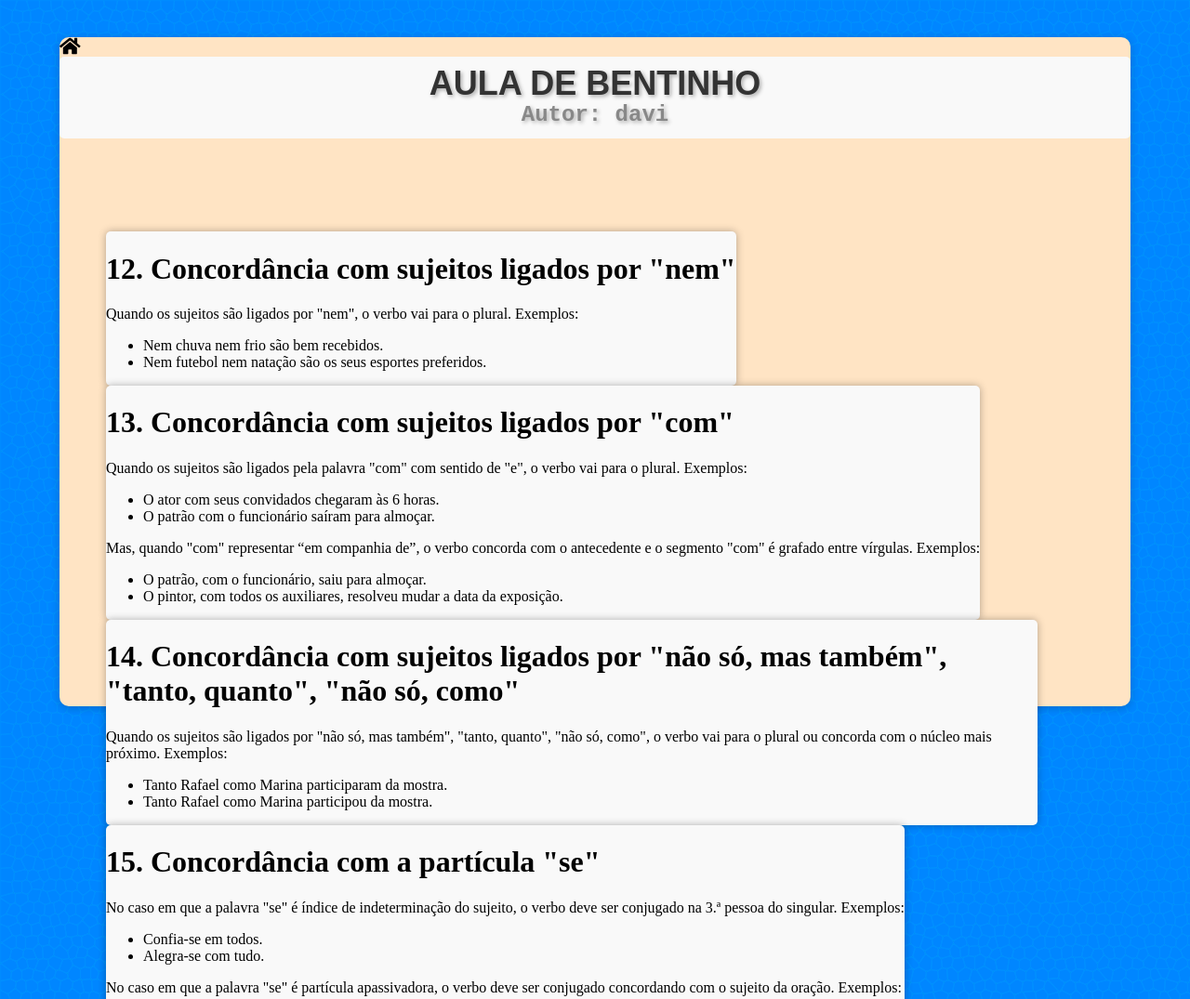
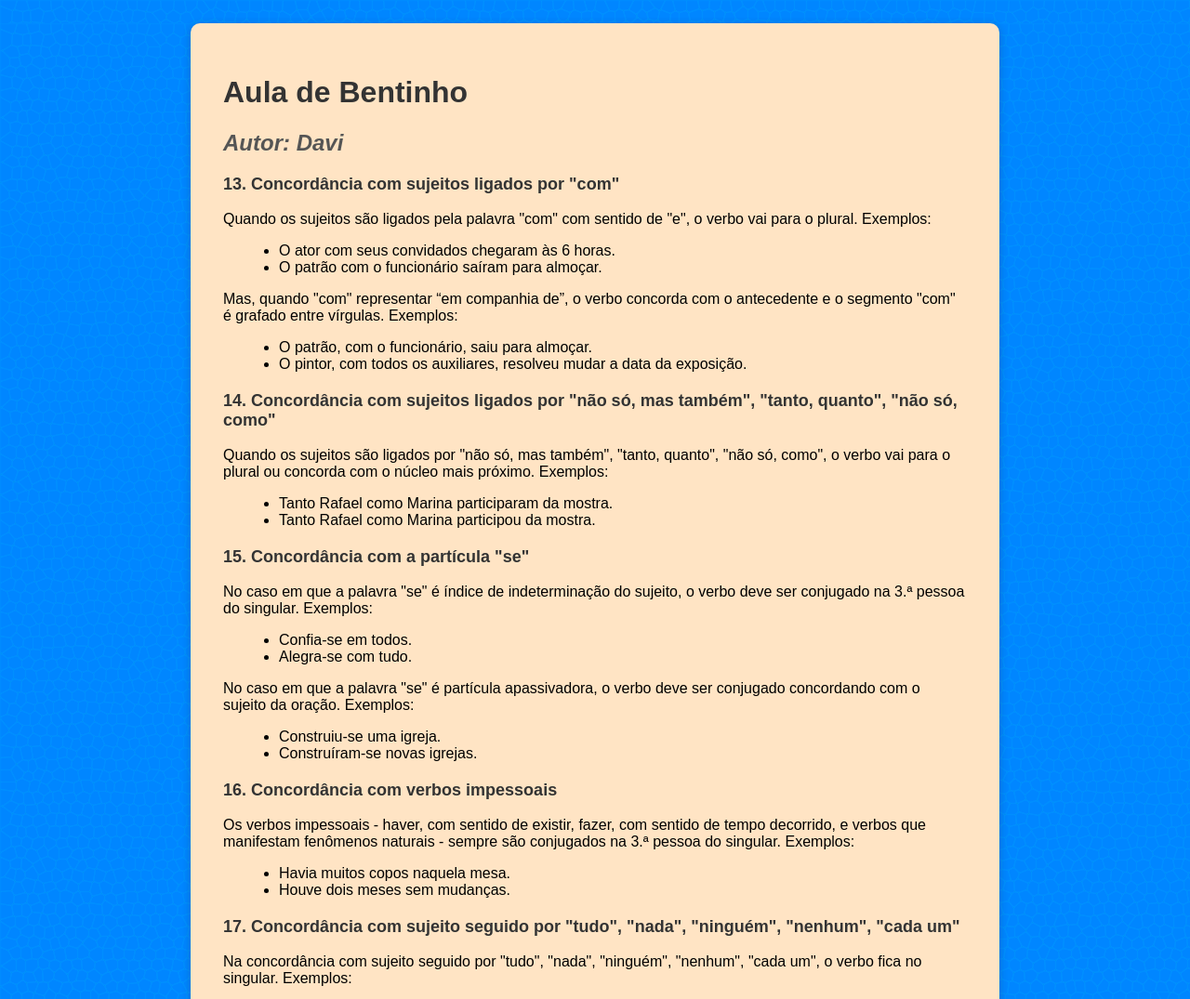
Before and after one commit to Daviiipkp/Daviiipkp.github.io, a plain HTML site: page index.html in a window 1280 px wide. Shown: the top 1075 px of the page at 93% size. Drawn offline with Linux system fonts and the light colour scheme.

Commit message:
Add files via upload

```diff
--- a/index.html
+++ b/index.html
@@ -2,39 +2,21 @@
 <html lang="en">
 <head>
     <meta charset="UTF-8">
-    <meta http-equiv="X-UA-Compatible" content="IE=edge">
     <meta name="viewport" content="width=device-width, initial-scale=1.0">
-    <title>português e afins</title>
+    <title>Aula de Bentinho</title>
     <link rel="stylesheet" type="text/css" href="style.css">
     <link rel="stylesheet" href="https://cdnjs.cloudflare.com/ajax/libs/font-awesome/5.15.3/css/all.min.css">
 </head>
 <body>
-    <script src="script.js"></script>
-    <div class = "container">
-        <div class = "scrollable">
-            <nav>
-                <a href="index.html" class="home-link"><i class="fas fa-home"></i></a>
-            </nav>
-            <div class = "title">
+    <header>
+    </header>
 
-                <div class = "title-texts">
-                    <h1 class = "title-text">Aula de Bentinho</h1>
-                    <h2 id="author-name">Autor: davi</h2>
-                </div>
+    <main class="container">
+        <h1 class="lesson-title">Aula de Bentinho</h1>
+        <h2 class="author-name">Autor: Davi</h2>
 
-            </div>
-            <div class = "sc-content">
-                <div class="content1">
-    <h1>12. Concordância com sujeitos ligados por "nem"</h1>
-    <p>Quando os sujeitos são ligados por "nem", o verbo vai para o plural. Exemplos:</p>
-    <ul>
-        <li>Nem chuva nem frio são bem recebidos.</li>
-        <li>Nem futebol nem natação são os seus esportes preferidos.</li>
-    </ul>
-</div>
-
-<div class="content1">
-    <h1>13. Concordância com sujeitos ligados por "com"</h1>
+        <div class="lesson-section">
+                <h3 class="section-title">13. Concordância com sujeitos ligados por "com"</h3>
                 <p>Quando os sujeitos são ligados pela palavra "com" com sentido de "e", o verbo vai para o plural. Exemplos:</p>
                 <ul>
                     <li>O ator com seus convidados chegaram às 6 horas.</li>
@@ -47,8 +29,8 @@
                 </ul>
             </div>
 
-<div class="content1">
-    <h1>14. Concordância com sujeitos ligados por "não só, mas também", "tanto, quanto", "não só, como"</h1>
+            <div class="lesson-section">
+                <h3 class="section-title">14. Concordância com sujeitos ligados por "não só, mas também", "tanto, quanto", "não só, como"</h3>
                 <p>Quando os sujeitos são ligados por "não só, mas também", "tanto, quanto", "não só, como", o verbo vai para o plural ou concorda com o núcleo mais próximo. Exemplos:</p>
                 <ul>
                     <li>Tanto Rafael como Marina participaram da mostra.</li>
@@ -56,8 +38,8 @@
                 </ul>
             </div>
 
-<div class="content1">
-    <h1>15. Concordância com a partícula "se"</h1>
+            <div class="lesson-section">
+                <h3 class="section-title">15. Concordância com a partícula "se"</h3>
                 <p>No caso em que a palavra "se" é índice de indeterminação do sujeito, o verbo deve ser conjugado na 3.ª pessoa do singular. Exemplos:</p>
                 <ul>
                     <li>Confia-se em todos.</li>
@@ -70,8 +52,8 @@
                 </ul>
             </div>
 
-<div class="content1">
-    <h1>16. Concordância com verbos impessoais</h1>
+            <div class="lesson-section">
+                <h3 class="section-title">16. Concordância com verbos impessoais</h3>
                 <p>Os verbos impessoais - haver, com sentido de existir, fazer, com sentido de tempo decorrido, e verbos que manifestam fenômenos naturais - sempre são conjugados na 3.ª pessoa do singular. Exemplos:</p>
                 <ul>
                     <li>Havia muitos copos naquela mesa.</li>
@@ -79,8 +61,8 @@
                 </ul>
             </div>
 
-<div class="content1">
-    <h1>17. Concordância com sujeito seguido por "tudo", "nada", "ninguém", "nenhum", "cada um"</h1>
+            <div class="lesson-section">
+                <h3 class="section-title">17. Concordância com sujeito seguido por "tudo", "nada", "ninguém", "nenhum", "cada um"</h3>
                 <p>Na concordância com sujeito seguido por "tudo", "nada", "ninguém", "nenhum", "cada um", o verbo fica no singular. Exemplos:</p>
                 <ul>
                     <li>Amélia, Camila, Pedro, ninguém o convenceu de mudar a opinião.</li>
@@ -88,8 +70,8 @@
                 </ul>
             </div>
 
-<div class="content1">
-    <h1>18. Concordância com sujeitos ligados por "como", "assim como", "bem como"</h1>
+            <div class="lesson-section">
+                <h3 class="section-title">18. Concordância com sujeitos ligados por "como", "assim como", "bem como"</h3>
                 <p>Na concordância com sujeitos ligados por "como", "assim como", "bem como", o verbo é conjugado no plural. Exemplos:</p>
                 <ul>
                     <li>O trabalho, assim como a confiança, fizeram dela uma mulher forte.</li>
@@ -97,8 +79,8 @@
                 </ul>
             </div>
 
-<div class="content1">
-    <h1>19. Concordância com locuções "é muito", "é pouco", "é mais de", "é menos de"</h1>
+            <div class="lesson-section">
+                <h3 class="section-title">19. Concordância com locuções "é muito", "é pouco", "é mais de", "é menos de"</h3>
                 <p>Na concordância com locuções "é muito", "é pouco", "é mais de", "é menos de", que indicam preço, peso e quantidade, o verbo fica sempre no singular. Exemplos:</p>
                 <ul>
                     <li>Três vezes é muito.</li>
@@ -106,8 +88,8 @@
                 </ul>
             </div>
 
-<div class="content1">
-    <h1>20. Concordância com verbos "dar", "soar" e "bater" + hora(s)</h1>
+            <div class="lesson-section">
+                <h3 class="section-title">20. Concordância com verbos "dar", "soar" e "bater" + hora(s)</h3>
                 <p>Com horas, os verbos "dar", "soar" e "bater" sempre concordam com o sujeito. Exemplos:</p>
                 <ul>
                     <li>Deu uma hora que espero.</li>
@@ -115,8 +97,8 @@
                 </ul>
             </div>
 
-<div class="content1">
-    <h1>21. Concordância nas indicações de datas</h1>
+            <div class="lesson-section">
+                <h3 class="section-title">21. Concordância nas indicações de datas</h3>
                 <p>O verbo deve concordar com a indicação numérica da data. Exemplos:</p>
                 <ul>
                     <li>Hoje são 2 de maio.</li>
@@ -128,9 +110,10 @@
                     <li>Anteontem foi dia 20 de agosto.</li>
                 </ul>
             </div>
+
+            <!-- Adicione outras seções da aula aqui -->
+
         </div>
     </div>
-    </div>
-
 </body>
 </html>
--- a/style.css
+++ b/style.css
@@ -1,171 +1,42 @@
-html, body {
-  height: 100%;
-  margin: 0;
-  padding: 0;
-}
-
-body {
-    background-image: url("background.png");
-    background-repeat: repeat; /* Isso faz a imagem se repetir tanto na horizontal quanto na vertical */
-}
-
-.container {
-    width: 100%;
-    height: 100%;
-    margin: 0;
-    padding: 0;
-
-    user-select: none;
-
-    display: flex;
-    justify-content: center;
-    align-items: center;
-}
-
-.scrollable {
-    min-width: 90%;
-    min-height: 90%;
-    height: 90%;
-    width: 90%;
-    max-width: 90%;
-    max-height: 90%;
-    background-image: none;
-    background-color: bisque;
-    box-shadow: 0 2px 10px rgba(0, 0, 0, 0.2); /* Sombra personalizada */
-    border-radius: 10px;
-    justify-content: center;
-}
-
-.title{
-    color: #333;
-    text-shadow: 2px 2px 4px rgba(0, 0, 0, 0.3);
-    background-color: #f9f9f9;
-    border-radius: 5px;
-    align-items: center;
-    display: flex;
-    justify-content: center;
-}
-
-.title-texts {
-    display: block;
-    justify-content: center;
-}
-
-.title-text {
-    font-family: 'Arial', sans-serif;
-    font-size: 36px;
-    font-weight: bold;
-    text-transform: uppercase;
-    color: #333;
-    text-shadow: 2px 2px 4px rgba(0, 0, 0, 0.3);
-    text-align: center;
-    line-height: 10px;
-}
-
-#title-text:hover {
-    color: gold;
-    transition-duration: 0.3s;
-}
-
-#author-name {
-    font-family: monospace;
-    font-size: 24px;
-    color: #888;
-    text-align: center;
-    line-height: 10px;
-  }
-
-.sc-content {
-    display: inline-block;
-    margin: 50px;
-    margin-top: 100px;
-
-}
-
-.content1 {
-    min-width: 10vw;
-    min-height: 16vh;
-    background-color: #f9f9f9;
-    box-shadow: 0px 0px 8px rgba(0, 0, 0, 0.3);
-    align-items: center;
-    justify-content: center;
-    margin-right: 50px;
-    border-radius: 5px;
-    display: inline-block;
-    transition-property: min-width, min-height, box-shadow;
-    transition-duration: 0.3s;
-
-}
-
-.content2 {
-    min-width: 36vw;
-    min-height: 50vh;
-    background-color: #f9f9f9;
-    box-shadow: 0px 0px 8px rgba(0, 0, 0, 0.3);
-    align-items: center;
-    justify-content: center;
-    display: flex;
-    flex-direction: column;
-    margin-left: 50px;
-    border-radius: 5px;
-
-    transition-property: min-width, min-height, box-shadow;
-    transition-duration: 0.3s;
-
-}
-
-#description {
-    font-size: 1.2rem;
-    font-weight: bold;
-    text-transform: uppercase;
-    color: #333;
-    border-bottom: 2px solid #333;
-    padding-bottom: 8px;
-    margin-bottom: 16px;
-    cursor: pointer;
-  }
-
-.content1:hover{
-    box-shadow: 0px 0px 16px rgba(0, 0, 0, 0.3);
-    transition-duration: 0.3s;
-}
-
-.content2:hover{
-    box-shadow: 0px 0px 16px rgba(0, 0, 0, 0.3);
-    min-width: 40vw;
-    min-height: 54vh;
-    transition-duration: 0.3s;
-}
-
-.mic {
-    border-radius: 50%;
-    width: 15vw;
-    height: auto;
-}
-
-.mic2 {
-    border-radius: 50%;
-    width: 15vw;
-    height: auto;
-}
-
+/* Reset CSS padrão */
 body, html {
     margin: 0;
     padding: 0;
-    height: 100%;
+    font-family: Arial, sans-serif;
+    background-image: url("background.png");
+    background-repeat: repeat;
 }
 
-.home-link {
-    color: #000;
-    text-decoration: none;
+/* Estilos para o conteúdo */
+.container {
+    max-width: 800px;
+    margin: 25px auto;
+    padding: 35px;
+    background-color: bisque;
+    box-shadow: 0 2px 10px rgba(0, 0, 0, 0.2);
+    border-radius: 10px;
+    text-align: left;
 }
 
-.home-link:hover {
-    color: #fff;
-    transition-duration: 0.1s;
+.lesson-title {
+    color: #333;
 }
 
-.home-link i {
-    font-size: 20px;
-    margin-right: 5px;
+.author-name {
+    color: #555;
+    font-style: italic;
 }
+
+.lesson-section {
+    margin-top: 20px;
+}
+
+.section-title {
+    font-size: 18px;
+    color: #333;
+}
+
+ul {
+    list-style: disc;
+    margin-left: 20px;
+}
```
Lines whose indentation alone changed are shown as unchanged.
